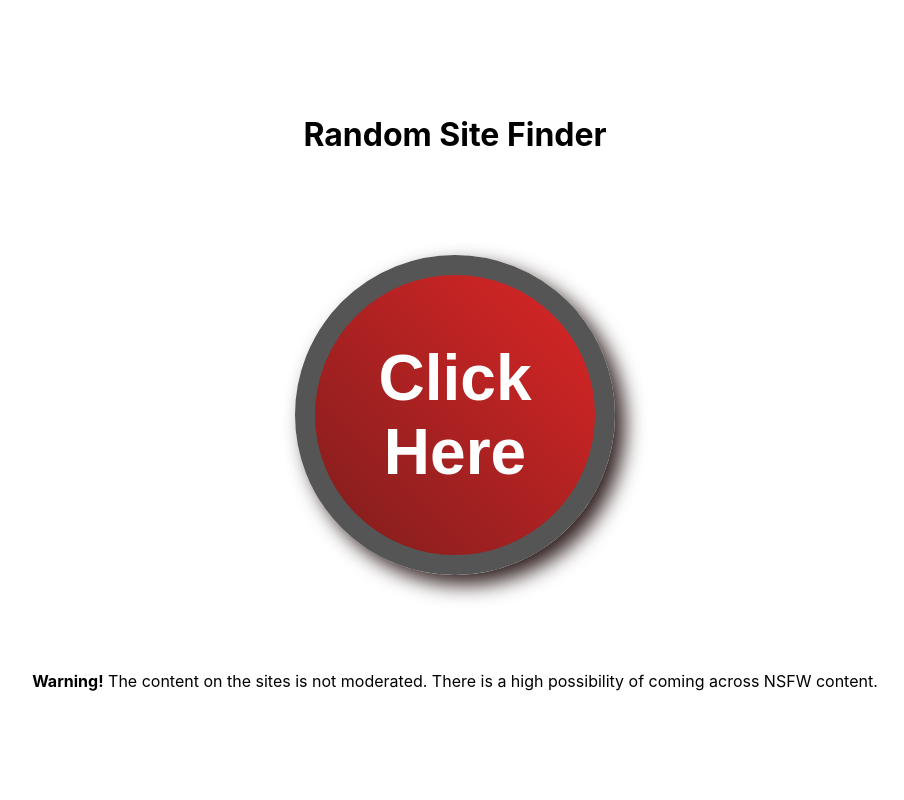
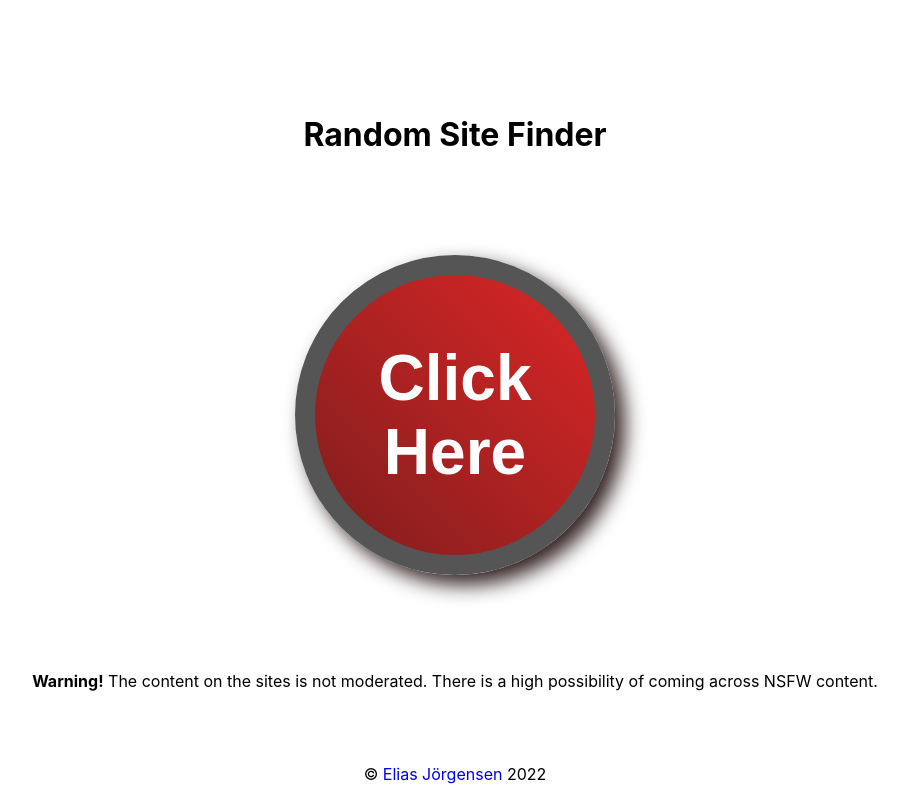
Before and after one commit to saile515/random-site, a React (Create React App) app in the folder frontend/: page / in a window 1280 px wide. Shown: the whole page, without its empty margins (185-1089 px from the left). Built offline with nearby package versions, Linux system fonts and the light colour scheme.

Commit message:
Added copyright

```diff
--- a/frontend/src/App.css
+++ b/frontend/src/App.css
@@ -23,6 +23,17 @@
 	font-weight: bolder;
 	box-shadow: 10px 10px 20px #332222;
 	margin: 5rem;
+	cursor: pointer;
+}
+
+.copyright {
+	position: fixed;
+	bottom: 0;
+	text-align: center;
+}
+
+.copyright a {
+	text-decoration: none;
 }
 
 @media only screen and (max-width: 500px) {
--- a/frontend/src/App.tsx
+++ b/frontend/src/App.tsx
@@ -27,6 +27,13 @@ function App() {
 			<p>
 				<b>Warning!</b> The content on the sites is not moderated. There is a high possibility of coming across NSFW content.
 			</p>
+			<p className="copyright">
+				&copy;{" "}
+				<a href="https://www.eliasjorgensen.se" target="_blank">
+					Elias Jörgensen
+				</a>{" "}
+				2022
+			</p>
 		</div>
 	);
 }
```
